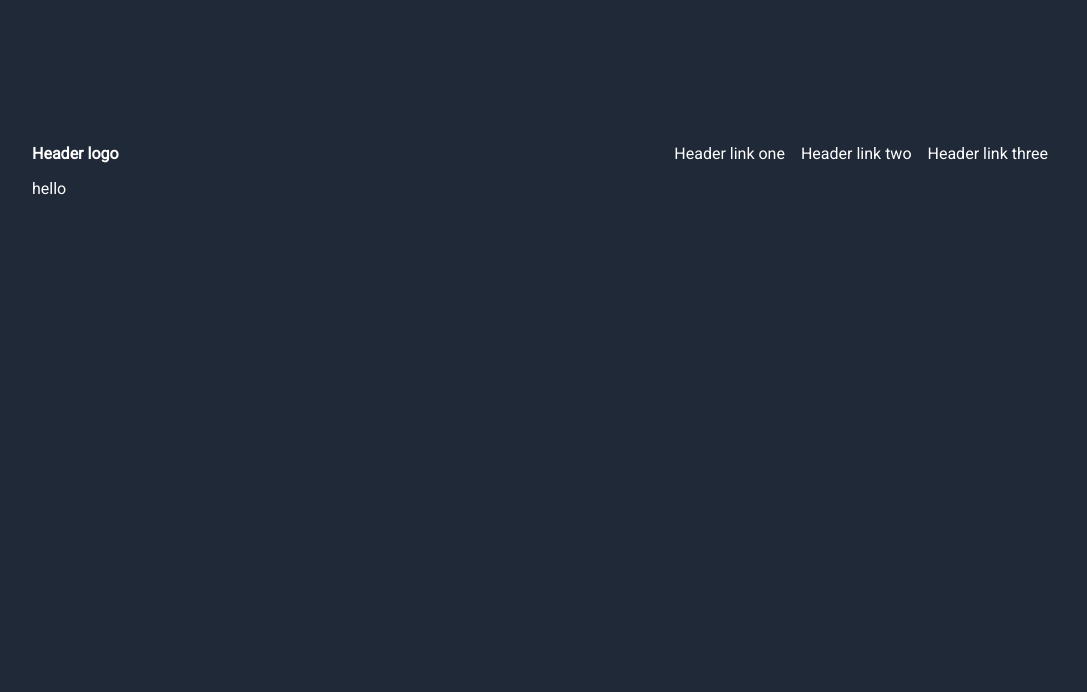
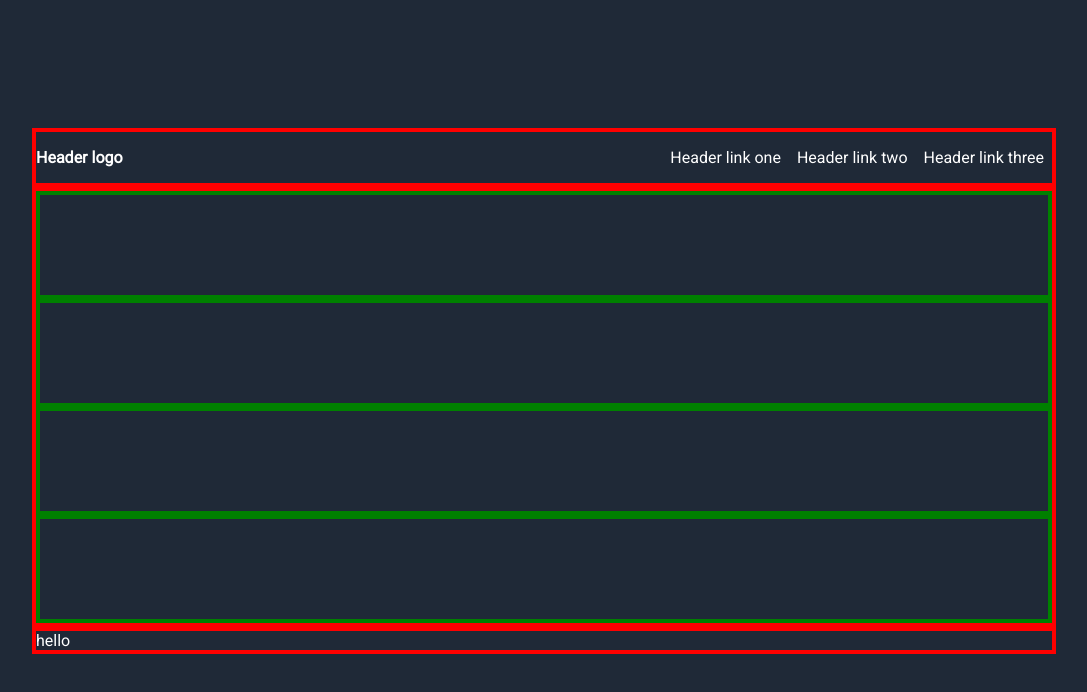
Before and after one commit to Manerheim/LandingPageExercise, a plain HTML site: page index.html in a window 1280 px wide. Shown: the whole page, without its empty margins (96-1183 px from the left). Drawn offline with Linux system fonts and the light colour scheme.

Commit message:
section
Added sections to the html and css

```diff
--- a/index.html
+++ b/index.html
@@ -20,24 +20,28 @@
             </div>
         </header>
 
-        <div class="website-is-awesome">
+        <main>
 
-        </div>
+            <section>
+                <div class="website-is-awesome">
+                </div>
+            </section>
 
-        <div class="some-random-info">
+            <section>
+                <div class="some-random-info">
+                </div>
+            </section>
 
-        </div>
+            <section>
+                <div class="quote">
+                </div>
+            </section>
 
-        <div class="quote">
-
-
-        </div>
-
-        <div class="call-to-actiln">
-
-
-        </div>
-
+            <section>
+                <div class="call-to-actiln">
+                </div>
+            </section>
+        </main>
 
         <footer>hello</footer>
 
--- a/style.css
+++ b/style.css
@@ -9,6 +9,16 @@ body {
     flex-direction: column;
     justify-content: space-between;
 
+}
+
+section {
+    border:4px solid green;
+    min-height:100px;
+}
+
+
+header, main, footer {
+    border: 4px solid red;
 }
 
 .header-container {
```
